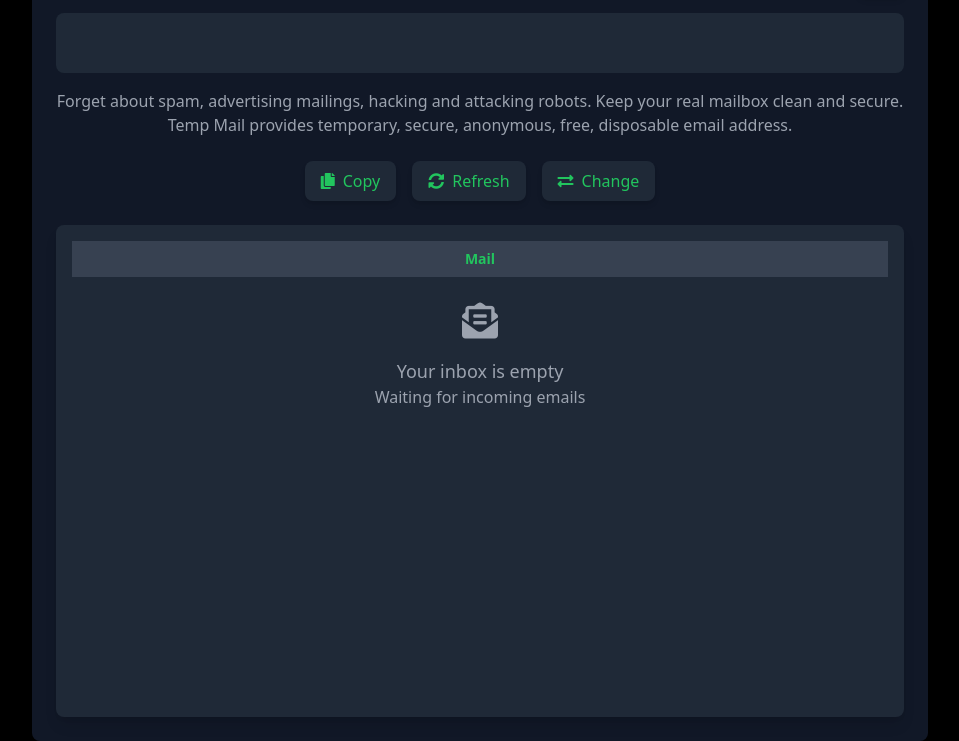
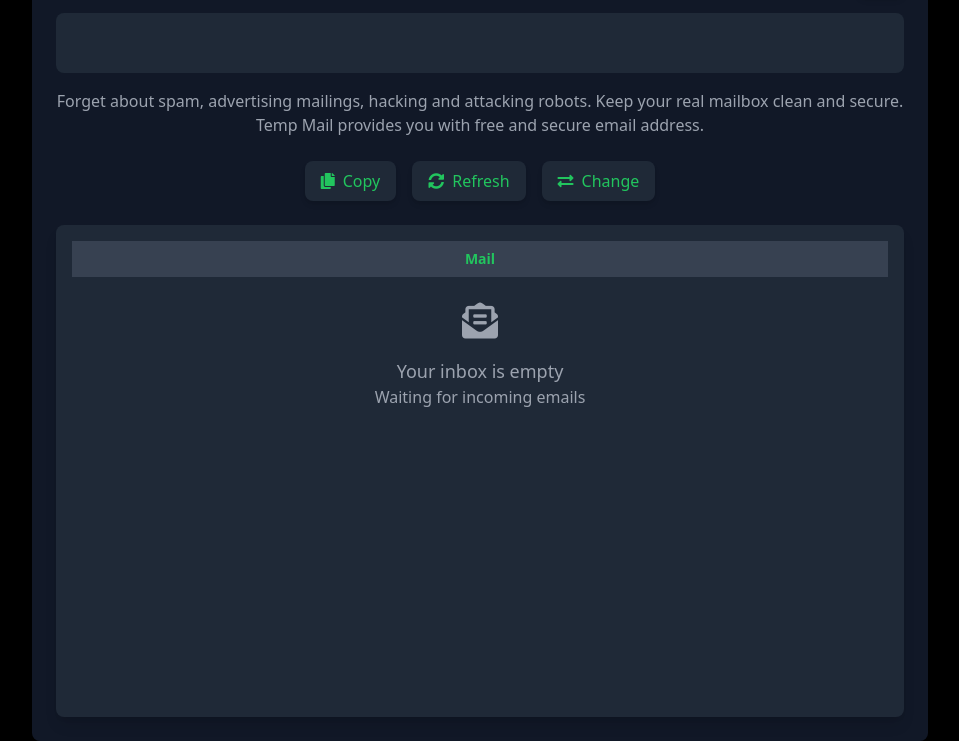
Before and after one commit to yhkq1/tempmail, a plain HTML site: page index.html in a window 1280 px wide. Shown: the part 59-800 px from the top of the page, without its empty margins (160-1119 px from the left). Drawn offline with nearby package versions, Linux system fonts and the light colour scheme; no server answers.

Commit message:
Update index.html

```diff
--- a/index.html
+++ b/index.html
@@ -29,7 +29,7 @@
 
         <!-- Info Text -->
         <div class="text-center text-gray-400 mb-6">
-            <p class="text-sm sm:text-base">Forget about spam, advertising mailings, hacking and attacking robots. Keep your real mailbox clean and secure. Temp Mail provides temporary, secure, anonymous, free, disposable email address.</p>
+            <p class="text-sm sm:text-base">Forget about spam, advertising mailings, hacking and attacking robots. Keep your real mailbox clean and secure. Temp Mail provides you with free and secure email address.</p>
         </div>
 
         <!-- Buttons -->
```
